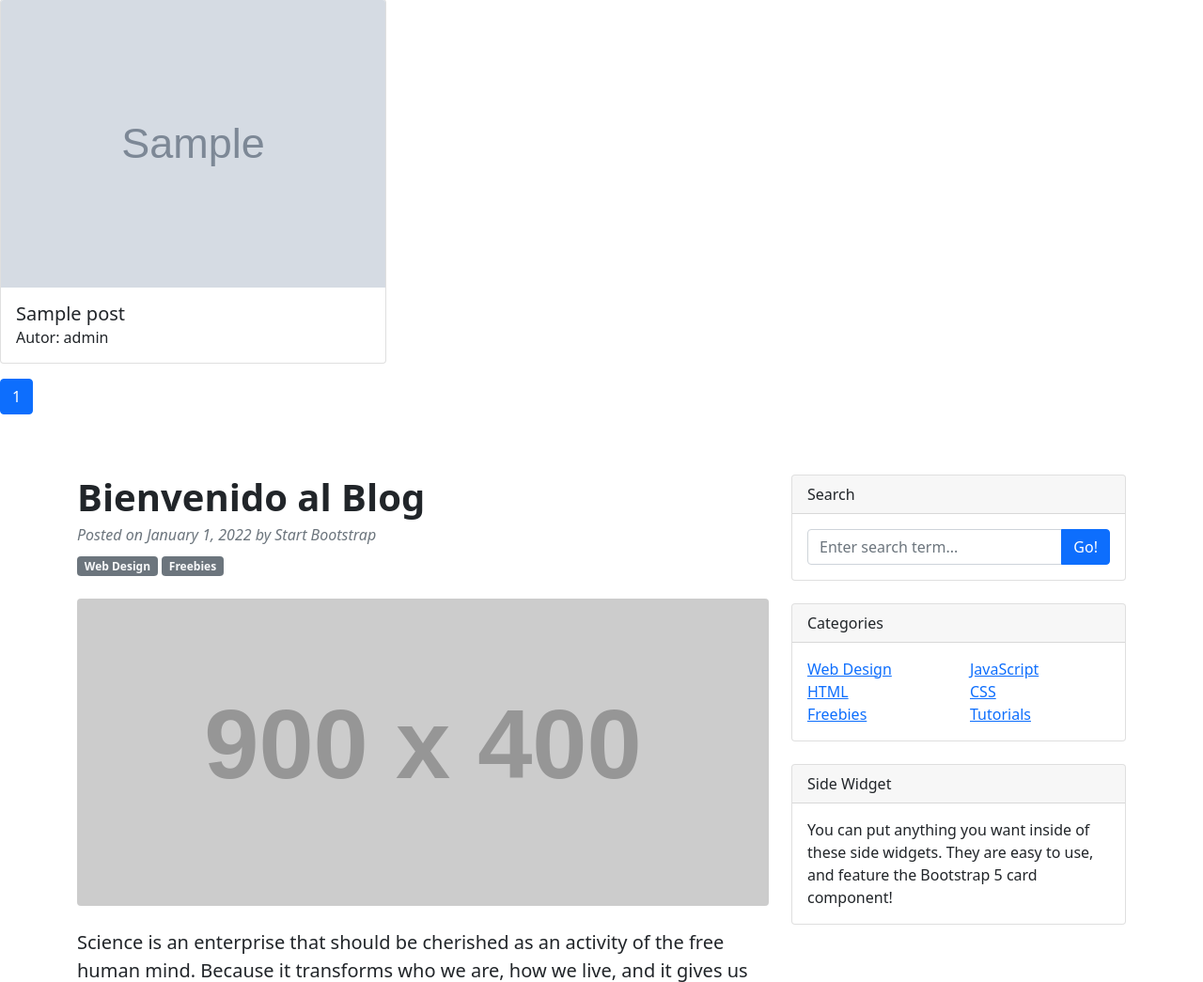
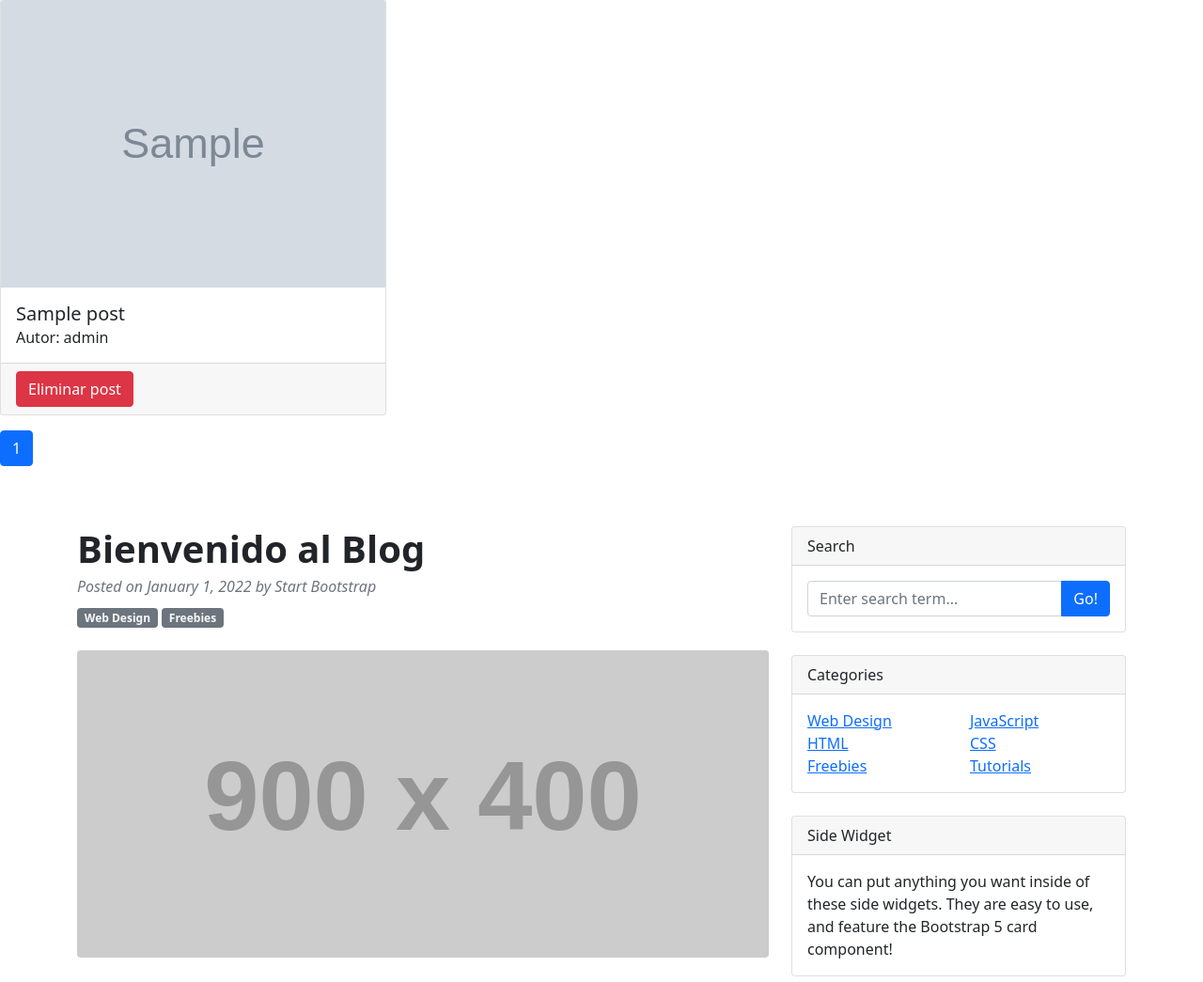
Before and after one commit to Nestorcordoba/Project-WorkHome, a Django app: page /posteos/ in a window 1280 px wide. Shown: the part 151-1196 px from the top of the page at 94% size. Run offline with Django 4.2, Linux system fonts and the light colour scheme; a user stored in the database is signed in; data comes from the database, SQL or seed files in the repository; both versions use the stored data as it was after the commit; tables that the repository leaves empty hold one stand-in row (values such as "Sample post"); grey boxes marked "Sample" are stand-in pictures; grey boxes labelled with a size stand in for pictures from a placeholder-image service; some libraries are stand-ins or nearby versions.

Commit message:
agregue eliminar post

```diff
--- a/AppLogin/urls.py
+++ b/AppLogin/urls.py
@@ -14,7 +14,7 @@ urlpatterns =[
     path('agregarAvatar/', agregarAvatar, name='agregarAvatar'),
     path('crear_post/', crear_post, name= 'crear_post'),
     path('posteos/', posteos, name= 'posteos'),
-
+    path('eliminar_post/<int:post_id>', eliminar_post, name="eliminar_post")
 
 
 ]
--- a/Blogs/templates/Blogs/posteos.html
+++ b/Blogs/templates/Blogs/posteos.html
@@ -23,6 +23,13 @@ posteos
                             <h5 class="card-title"> {{ post.titulo }}</h5>
                             <h6 class="card-subtitle"> Autor: {{ post.autor.username }}</h6>
                         </div>
+                        <div class="card-footer">
+                            {% if user == post.autor %}
+                                <a href="{% url 'eliminar_post' post.id %}" class="btn btn-danger">
+                                    Eliminar post
+                                </a>
+                            {% endif %}
+                        </div>
                     </div>
                 </div>
                {% if forloop.counter|divisibleby:3 %}</div><div class="row">{% endif %}
--- a/Blogs/views.py
+++ b/Blogs/views.py
@@ -37,3 +37,20 @@ def crear_post(request):
 
     form= FormularioPost()
     return render(request, 'Blogs/crear_post.html', {'form':form})
+
+
+@login_required(login_url='/AppLogin/login/')
+def eliminar_post(request, post_id):
+    try:
+        post = Post.objects.get(pk = post_id)
+    except Post.DoesNotExist:
+        messages.error(request, "el post que quieres eliminar no existe")
+        return redirect("posteos")
+
+    if post.autor != request.user:
+        messages.error(request, "no eres el autor de este post")
+        return redirect("posteos")
+
+    post.delete()
+    messages.error(request, f"el post {post.titulo} ha sido eliminado")
+    return redirect("posteos")
```
Also changed, not shown: db.sqlite3.
